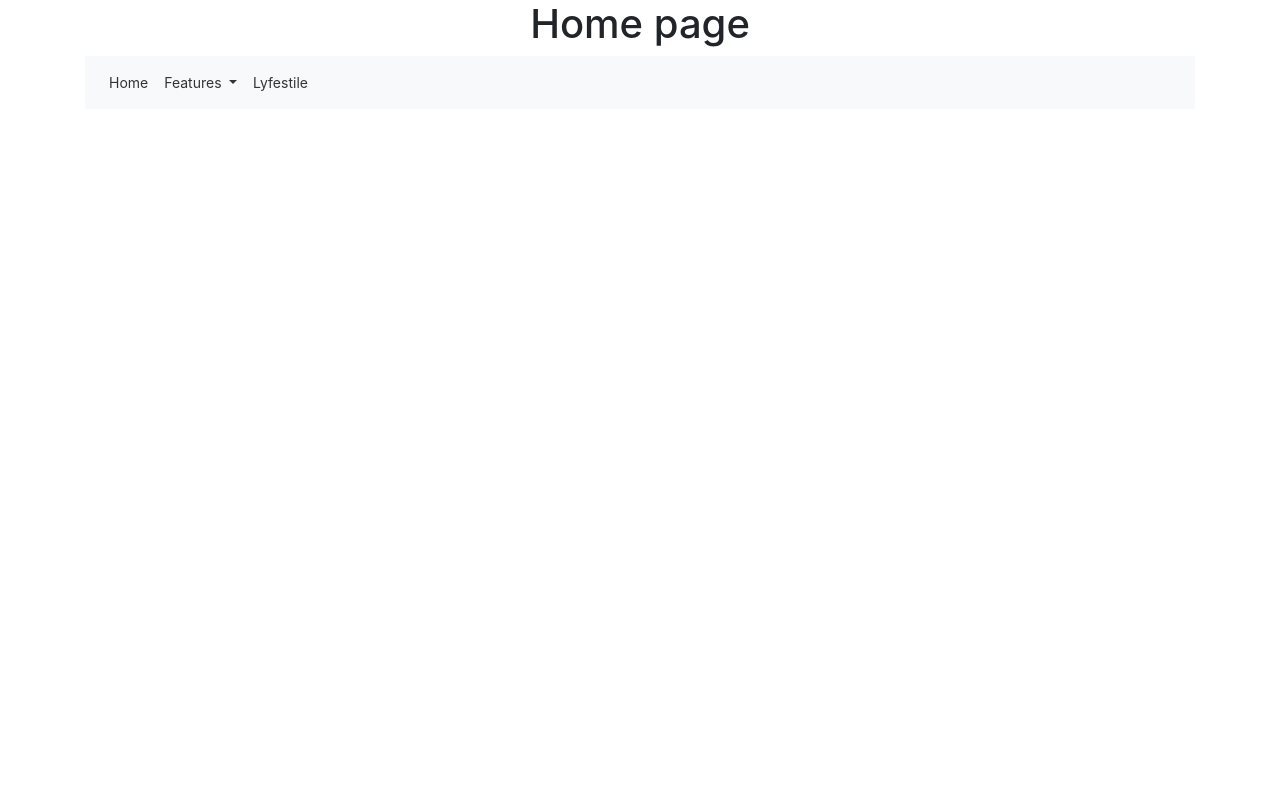
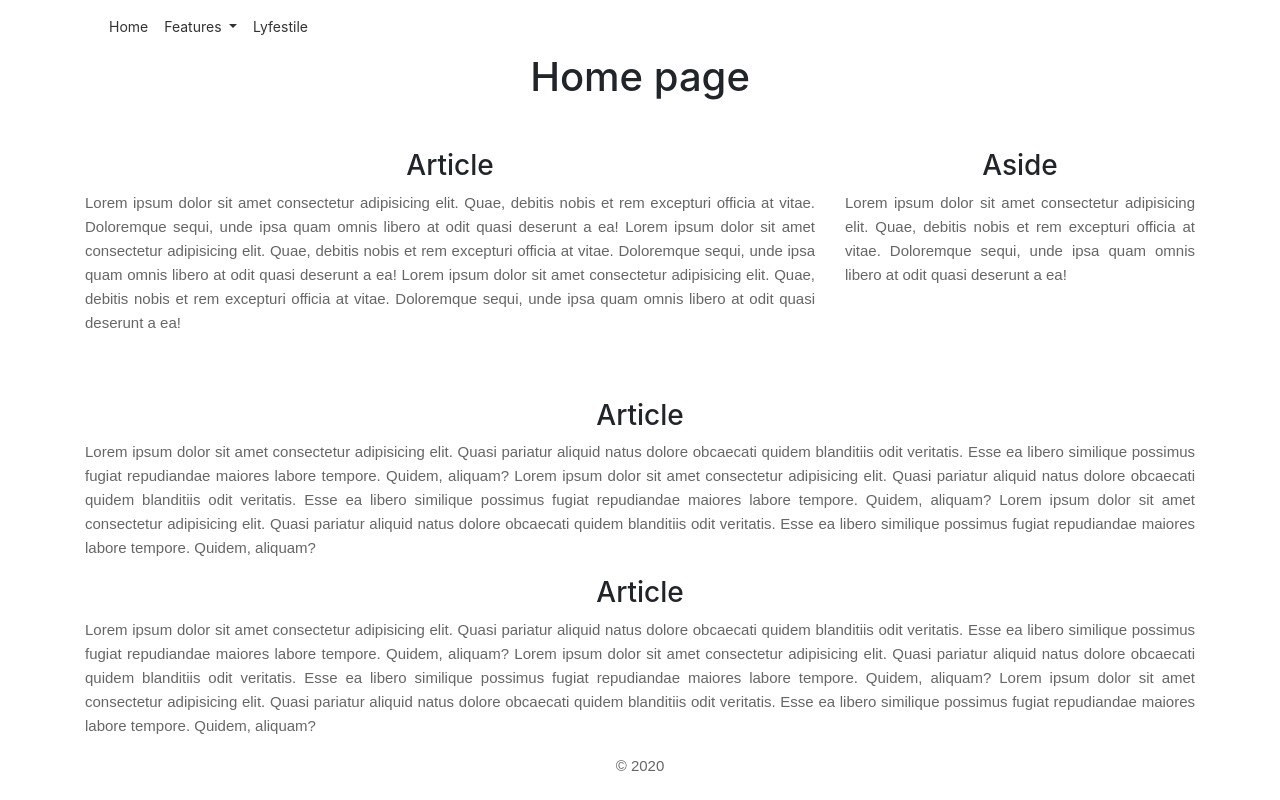
Before and after one commit to JhonathanMusa/practice-web-vue-1, a Vue app: page / in a window 1280 px wide. Built offline with nearby package versions, Linux system fonts and the light colour scheme.

Commit message:
adding components 2

```diff
--- /dev/null
+++ b/src/components/Footer.vue
@@ -0,0 +1,13 @@
+<template>
+  <div class="app">
+    <footer class="text-center">
+      <p>&copy; 2020</p>
+    </footer>
+  </div>
+</template>
+
+<script>
+export default {
+  name: "Footer",
+};
+</script>
--- a/src/components/Header.vue
+++ b/src/components/Header.vue
@@ -1,6 +1,6 @@
 <template>
   <div class="app">
-    <nav class="navbar navbar-expand-lg navbar-light bg-light">
+    <nav class="navbar navbar-expand-lg navbar-ligth bg-ligth">
       <button
         class="navbar-toggler"
         type="button"
@@ -34,11 +34,11 @@
             </a>
             <div class="dropdown-menu" aria-labelledby="navbarDropdown">
               <a class="dropdown-item" href="Cards"
-                ><small> CARDS </small></a
+                ><small> Cards </small></a
               >
-              <a class="dropdown-item" href="#"><small>POST STYLES</small></a>
+              <a class="dropdown-item" href="#"><small>Services</small></a>
               <!-- <div class="dropdown-divider"></div> -->
-              <a class="dropdown-item" href="#"><small>PAGES</small></a>
+              <a class="dropdown-item" href="#"><small>Pages</small></a>
             </div>
           </li>
           <li class="nav-item active">
--- a/src/views/Cards.vue
+++ b/src/views/Cards.vue
@@ -1,7 +1,7 @@
 <template>
   <div class="app">
+    <Header />
       <h1 class="text-center">Cards Page</h1>
-    <Header />
     <div class="container">
       <div class="row">
         <div class="col-md-4">
--- a/src/views/Home.vue
+++ b/src/views/Home.vue
@@ -1,18 +1,79 @@
 <template>
   <div class="home">
+    <Header />
     <h1 class="text-center">Home page</h1>
-    <Header />
+    <div class="row mt-5">
+      <div class="col-lg-8 col-md-12 text-center">
+        <h3>Article</h3>
+        <p class="text-justify">
+          Lorem ipsum dolor sit amet consectetur adipisicing elit. Quae, debitis
+          nobis et rem excepturi officia at vitae. Doloremque sequi, unde ipsa
+          quam omnis libero at odit quasi deserunt a ea! Lorem ipsum dolor sit
+          amet consectetur adipisicing elit. Quae, debitis nobis et rem
+          excepturi officia at vitae. Doloremque sequi, unde ipsa quam omnis
+          libero at odit quasi deserunt a ea! Lorem ipsum dolor sit amet
+          consectetur adipisicing elit. Quae, debitis nobis et rem excepturi
+          officia at vitae. Doloremque sequi, unde ipsa quam omnis libero at
+          odit quasi deserunt a ea!
+        </p>
+      </div>
+      <div class="col-lg-4 col-md-12 text-center">
+        <h3>Aside</h3>
+        <p class="text-justify">
+          Lorem ipsum dolor sit amet consectetur adipisicing elit. Quae, debitis
+          nobis et rem excepturi officia at vitae. Doloremque sequi, unde ipsa
+          quam omnis libero at odit quasi deserunt a ea!
+        </p>
+      </div>
+    </div>
+    <div class="row mt-5">
+      <div class="col-lg-12 ">
+        <h3 class="text-center">Article</h3>
+        <p class="text-justify">
+          Lorem ipsum dolor sit amet consectetur adipisicing elit. Quasi
+          pariatur aliquid natus dolore obcaecati quidem blanditiis odit
+          veritatis. Esse ea libero similique possimus fugiat repudiandae
+          maiores labore tempore. Quidem, aliquam? Lorem ipsum dolor sit amet
+          consectetur adipisicing elit. Quasi pariatur aliquid natus dolore
+          obcaecati quidem blanditiis odit veritatis. Esse ea libero similique
+          possimus fugiat repudiandae maiores labore tempore. Quidem, aliquam?
+          Lorem ipsum dolor sit amet consectetur adipisicing elit. Quasi
+          pariatur aliquid natus dolore obcaecati quidem blanditiis odit
+          veritatis. Esse ea libero similique possimus fugiat repudiandae
+          maiores labore tempore. Quidem, aliquam?
+        </p>
+      </div>
+      <div class="col-lg-12 ">
+        <h3 class="text-center">Article</h3>
+        <p class="text-justify">
+          Lorem ipsum dolor sit amet consectetur adipisicing elit. Quasi
+          pariatur aliquid natus dolore obcaecati quidem blanditiis odit
+          veritatis. Esse ea libero similique possimus fugiat repudiandae
+          maiores labore tempore. Quidem, aliquam? Lorem ipsum dolor sit amet
+          consectetur adipisicing elit. Quasi pariatur aliquid natus dolore
+          obcaecati quidem blanditiis odit veritatis. Esse ea libero similique
+          possimus fugiat repudiandae maiores labore tempore. Quidem, aliquam?
+          Lorem ipsum dolor sit amet consectetur adipisicing elit. Quasi
+          pariatur aliquid natus dolore obcaecati quidem blanditiis odit
+          veritatis. Esse ea libero similique possimus fugiat repudiandae
+          maiores labore tempore. Quidem, aliquam?
+        </p>
+      </div>
+    </div>
+    <Footer />
   </div>
 </template>
 
 <script>
 // @ is an alias to /src
 import Header from "@/components/Header.vue";
+import Footer from "@/components/Footer.vue";
 
 export default {
   name: "Home",
   components: {
     Header,
+    Footer,
   },
 };
 </script>
--- a/src/views/Lifestyle.vue
+++ b/src/views/Lifestyle.vue
@@ -1,7 +1,7 @@
 <template>
   <div>
+    <Header />
     <h1 class="text-center">Lifestyle</h1>
-    <Header />
   </div>
 </template>
 
```
